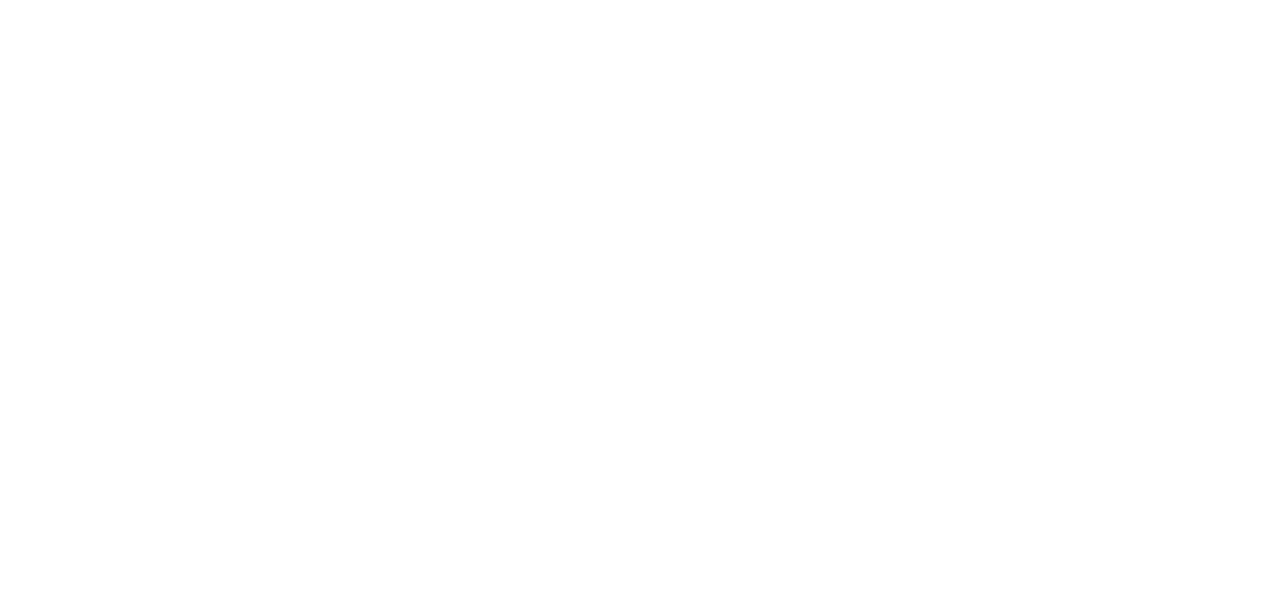
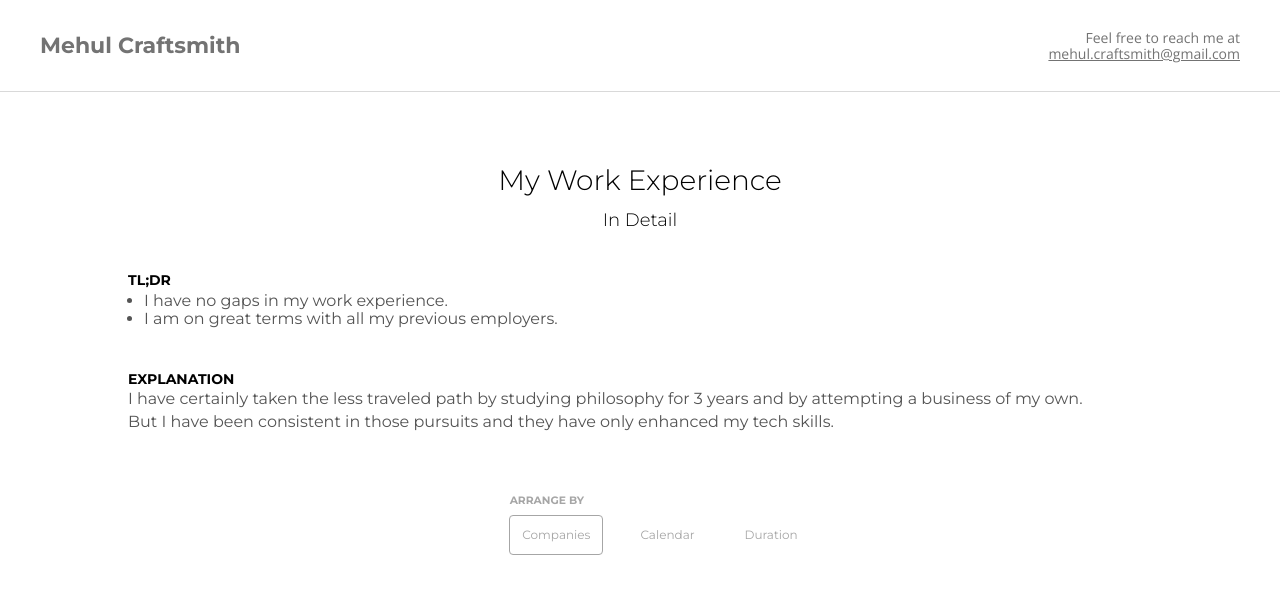
Before and after one commit to mehul-craftsmith/mehul-craftsmith.github.io, a plain HTML site: page index.html in a window 1280 px wide. Drawn offline with nearby package versions, Linux system fonts and the light colour scheme.

Commit message:
> Adding the tab buttons

```diff
--- a/index.html
+++ b/index.html
@@ -3,10 +3,61 @@
 	<head>
 		<meta name="viewport" content="width=device-width, initial-scale=1.0">
 		<title>Mehul Craftsmith</title>
+
+		<link rel="stylesheet" href="https://cdn.jsdelivr.net/npm/normalize.css@8.0.1/normalize.min.css">
+
+		<!-- Fonts -->
+		<link rel="preconnect" href="https://fonts.googleapis.com">
+		<link rel="preconnect" href="https://fonts.gstatic.com" crossorigin>
+		<link href="https://fonts.googleapis.com/css2?family=Montserrat:ital,wght@0,100..900;1,100..900&family=Open+Sans:ital,wght@0,300..800;1,300..800&display=swap" rel="stylesheet">
+
+		<link href="index.css" rel="stylesheet" />
 	</head>
 	<body>
 
+		<div class="navbar" >
+			<h1 class="main-heading" >Mehul Craftsmith</h1>
+			<p class="para-type1" >
+				Feel free to reach me at<br/>
+				<a href="mailto:mehul.craftsmith@gmail.com" >mehul.craftsmith@gmail.com</a>
+			</p>
+		</div>
 
+		<!-- Work experience page -->
+		<div class="portfolio-page ta-center" >
+			<h2 class="page-heading" >My Work Experience</h2>
+			<h2 class="page-heading page-sub-heading" >In Detail</h2>
+
+			<div class="content1" >
+				<h5>TL;DR</h5>
+				<ul>
+					<li>I have no gaps in my work experience.</li>
+					<li>I am on great terms with all my previous employers.</li>
+				</ul>
+				<h5>EXPLANATION</h5>
+				<p>I have certainly taken the less traveled path by studying philosophy for 3 years and by attempting a business of my own.</p>
+				<p>But I have been consistent in those pursuits and they have only enhanced my tech skills.</p>
+			</div>
+		</div>
+
+		<!-- View as section -->
+		<div class="view-as-wrap" >
+			<h6>Arrange by</h6>
+			<ul class="view-as-options-list" >
+				<li>
+					<button class="tab-button active" data-tab="tab1" >Companies</button>
+				</li>
+				<li>
+					<button class="tab-button" data-tab="tab2" >Calendar</button>
+				</li>
+				<li>
+					<button class="tab-button" data-tab="tab3" >Duration</button>
+				</li>
+			</ul>
+		</div>
+		<!-- end View as section -->
+
+		<!-- end Work experience page -->
 
 
 		<!-- Media section
@@ -15,5 +66,28 @@
 		<iframe src="https://www.facebook.com/plugins/post.php?href=https%3A%2F%2Fwww.facebook.com%2FVidyalankar.VSIT%2Fphotos%2Fa.10153320570046492%2F10153320570196492%2F%3Ftype%3D3&show_text=true&width=500" width="500" height="375" style="border:none;overflow:hidden" scrolling="no" frameborder="0" allowfullscreen="true" allow="autoplay; clipboard-write; encrypted-media; picture-in-picture; web-share"></iframe>
 		end Media section -->
 
+		<script>
+            const buttons = document.querySelectorAll('.tab-button');
+            const contents = document.querySelectorAll('.tab-content');
+            buttons.forEach(button => {
+                    button.addEventListener('click', () => {
+
+                    // Remove active class from all buttons
+                    buttons.forEach(btn => btn.classList.remove('active'));
+
+                    // Hide all content
+                    contents.forEach(content => content.classList.remove('active'));
+
+                    // Add active class to clicked button
+                    button.classList.add('active');
+
+                    // Show corresponding tab content
+                    const tabId = button.getAttribute('data-tab');
+                    document.getElementById(tabId).classList.add('active');
+                });
+            });
+        </script>
+
+
 	</body>
 </html>
--- /dev/null
+++ b/index.scss
@@ -0,0 +1,139 @@
+$grey1: #545454;
+$grey2: #a6a6a6;
+
+
+/* Normalise the defaults */
+body {
+    margin: 0px;
+}
+
+
+/* Pages */
+.portfolio-page {
+    padding-top: 3em;
+}
+
+
+/* Navbar */
+.navbar {
+    border-bottom: 1px solid #d9d9d9;
+    display: flex;
+    justify-content: space-between;
+    padding-left: 2.5em;
+    padding-right: 2.5em;
+    align-items: center;
+}
+
+
+/* Tabs */
+.tab-content {
+    display: none;
+}
+.tab-content.active {
+    display: block;
+}
+
+
+/* Fonts */
+.main-heading {
+    font-family: "Montserrat", sans-serif;
+    font-optical-sizing: auto;
+    font-weight: bolder;
+    font-style: normal;
+    font-size: 22px;
+    color: #737373;
+    margin: 1.5em 0em;
+}
+.page-heading {
+    font-family: "Montserrat", sans-serif;
+    font-size: 28px;
+    font-weight: 300;
+    margin-bottom: 0.5em;
+}
+.page-sub-heading {
+    font-size: 18px;
+    margin-top: 0em;
+}
+.para-type1 {
+    font-family: "Open Sans", sans-serif;
+    font-size: 14px;
+    color: #737373;
+    text-align: right;
+}
+.para-type1 a {
+    font-family: "Open Sans", sans-serif;
+    font-size: 14px;
+    color: #737373;
+}
+
+/* Common */
+.ta-center {
+    text-align: center;
+}
+
+/* Components */
+.content1 {
+    padding-left: 10%;
+    padding-right: 10%;
+    text-align: left;
+}
+.content1 h5 {
+    font-family: "Montserrat", sans-serif;
+    font-size: 14px;
+    color: #000;
+    margin-top: 3em;
+    margin-bottom: 0.25em;
+}
+.content1 p {
+    font-family: "Montserrat", sans-serif;
+    color: $grey1;
+    margin-top: 0em;
+    margin-bottom: 0.25em;
+}
+.content1 ul {
+    font-family: "Montserrat", sans-serif;
+    color: $grey1;
+    padding-left: 1em;
+    margin-top: 0em;
+}
+
+.view-as-wrap {
+    width: fit-content;
+    margin: 0px auto;
+    margin-top: 4em;
+
+    h6 {
+        font-family: "Montserrat", sans-serif;
+        color: $grey2;
+        text-transform: uppercase;
+        margin-left: 6em;
+        margin-bottom: 0em;
+    }
+}
+.view-as-options-list {
+    display: inline-flex;
+    list-style-type: none;
+    padding: 0em;
+    margin-top: 0.5em;
+    margin-left: 4em;
+
+    button {
+        font-family: "Montserrat", sans-serif;
+        color: $grey2;
+        background: none;
+        border: 1px solid #fff;
+        border-radius: 4px;
+        cursor: pointer;
+        margin-right: 2em;
+    }
+    .tab-button {
+        font-size: 12px;
+        padding: 1em;
+
+        &:hover, &.active {
+            border: 1px solid $grey2;
+            border-radius: 4px;
+            cursor: pointer;
+        }
+    }
+}
```
Also changed, not shown: work-exp.html (+0 -75 lines), index.css (added), 1 other file. Lines whose indentation alone changed are shown as unchanged.
